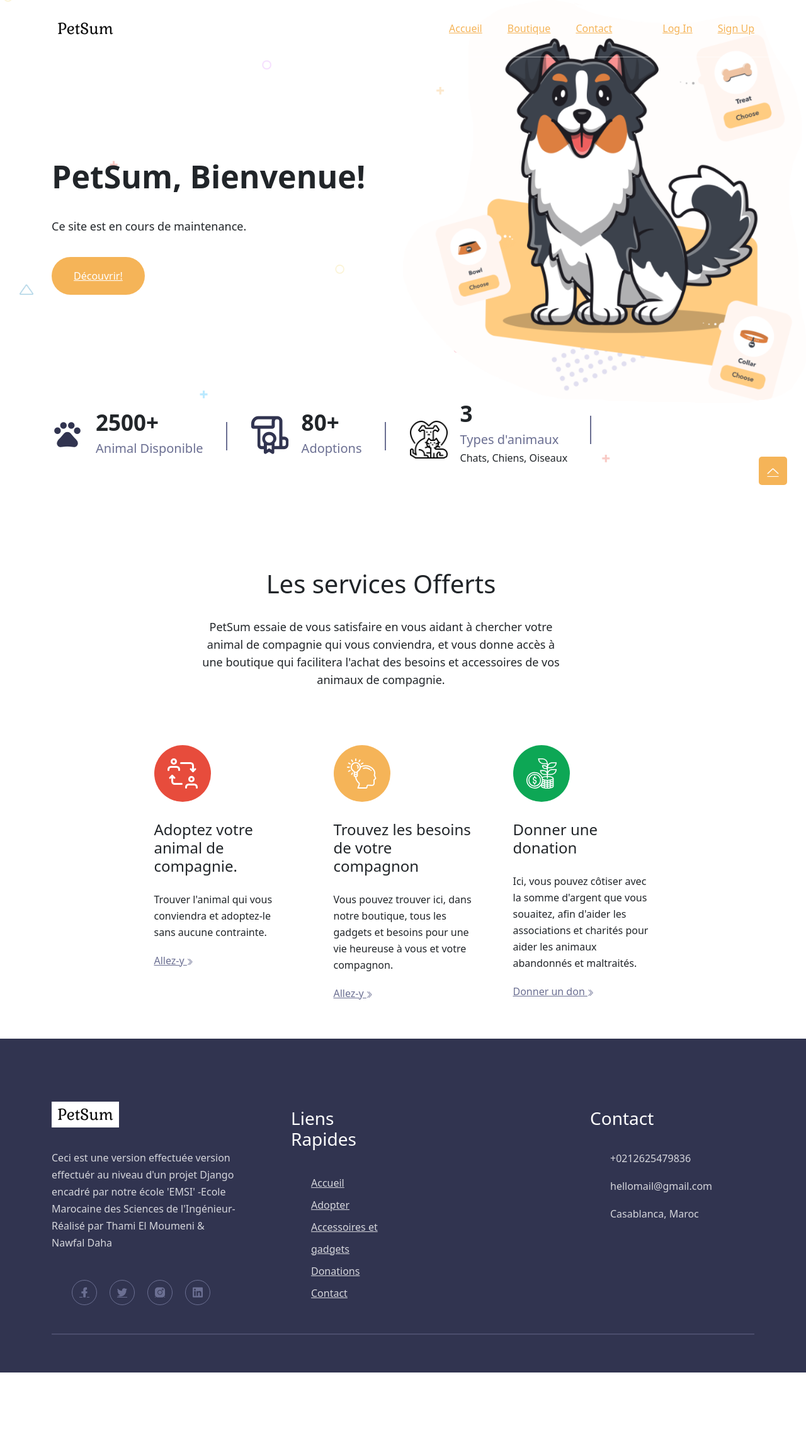
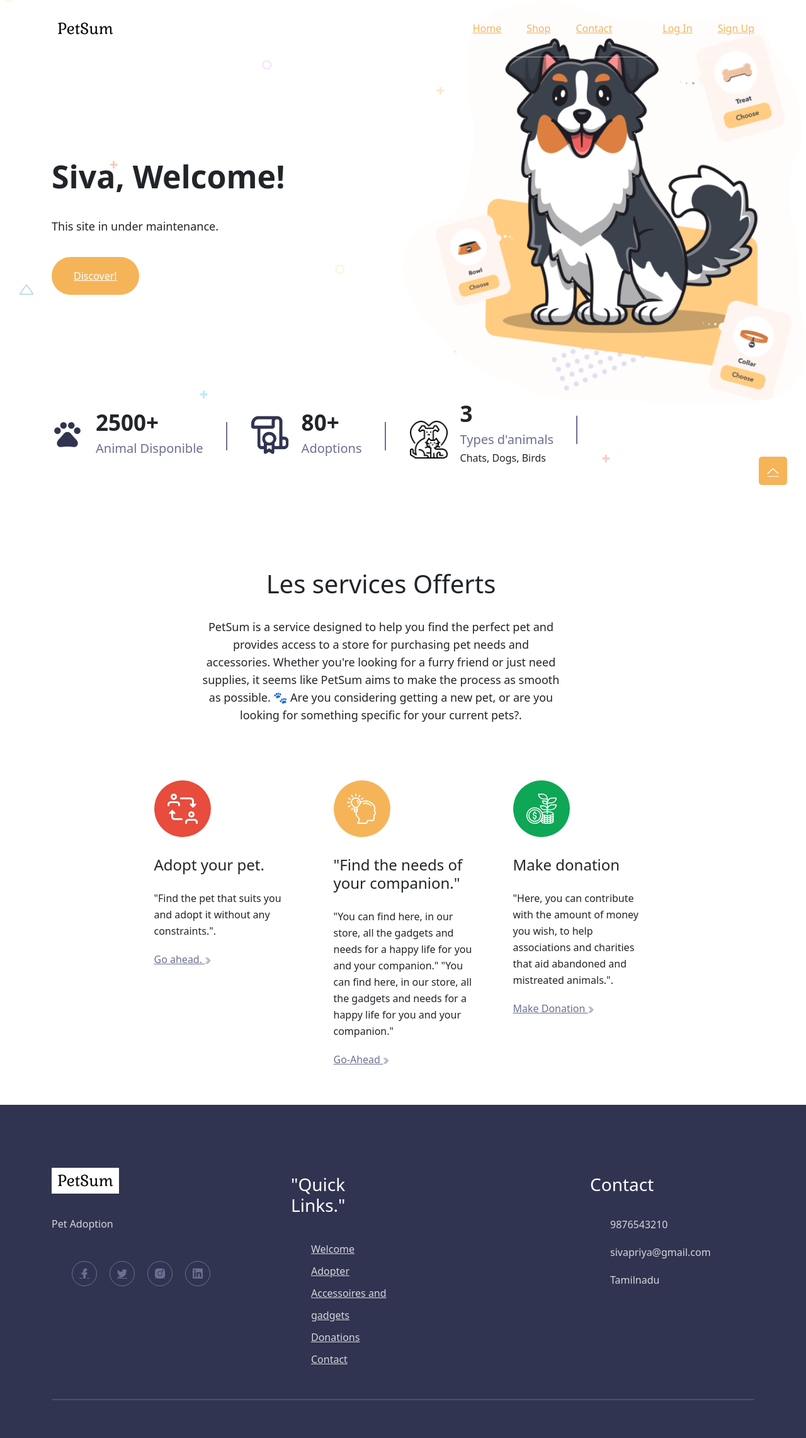
Before and after one commit to kajakgm/sivakgm, a Django app: page / in a window 1280 px wide. Shown: the whole page at 63% size. Before the commit the page ends 2179 px from the top, so only its background shows below. Run offline with Django 4.2, Linux system fonts and the light colour scheme; some libraries are stand-ins or nearby versions.

Commit message:
first commit

```diff
--- a/item/Templates/item/detail.html
+++ b/item/Templates/item/detail.html
@@ -18,7 +18,7 @@
 						<div class="about-content">
 							<h1 class="mb-30 wow fadeInUp" data-wow-delay=".2s">{{ item.name }}</h1>
 							<p class="mb-40 wow fadeInUp" data-wow-delay=".4s">{{ item.description }}</p>
-							<button data-item={{item.id}} data-action="add" class="main-btn btn-hover wow fadeInUp update-cart" data-wow-delay=".6s">Ajouter au Panier !</button>
+							<button data-item={{item.id}} data-action="add" class="main-btn btn-hover wow fadeInUp update-cart" data-wow-delay=".6s">Add to Cart!</button>
 						</div>
 					</div>
 				</div>
--- a/item/Templates/item/items.html
+++ b/item/Templates/item/items.html
@@ -5,14 +5,14 @@
 <section class="service-section pt-150">
     <div class="container">
         <div class="hero-content">
-        <h1 class="section-title text-center mb-60 wow fadeInUp">Animaux Recherchés</h1>
+        <h1 class="section-title text-center mb-60 wow fadeInUp">Sought-after Animals</h1>
         </div>
             <div class="row">
                 <div class="col-xxl-6 col-lg-5">
                     <div class="cta-form-wrapper">
                         <form method="get" action="{% url 'item:items' %}">
 
-                            <input  name="query" class="form-input" type="text" value="{{ query }}" placeholder="Trouver votre animal..">
+                            <input  name="query" class="form-input" type="text" value="{{ query }}" placeholder=Find your pet..">
 
                             <button type="submit" class="main-btn btn-hover">Search</button>
                         </form>
--- a/store/Templates/store/base.html
+++ b/store/Templates/store/base.html
@@ -1,4 +1,4 @@
-<!DOCTYPE html>
+ <!DOCTYPE html>
 {% load static %}
 <html class="no-js" lang="fr">
   <head>
@@ -70,14 +70,14 @@ var csrftoken = getToken('csrftoken');
                   <ul id="nav" class="navbar-nav ml-auto">
                     {% if request.user.is_authenticated %}
                     <li class="nav-item">
-                          <a class="page-scroll">Bonjour, {{ user.username }}</a>
+                          <a class="page-scroll">Hello, {{ user.username }}</a>
                     </li>
                     {% endif %}
                     <li class="nav-item">
-                      <a class="page-scroll" href="../">Accueil</a>
+                      <a class="page-scroll" href="../">Home</a>
                     </li>
                     <li class="nav-item">
-                      <a class="page-scroll" href="../store">Boutique</a>
+                      <a class="page-scroll" href="../store">Shop</a>
                     </li>
 
                     <li class="nav-item">
@@ -133,7 +133,7 @@ var csrftoken = getToken('csrftoken');
 								<div class="logo">
 									<a href="../"> <img src="{% static '/img/logo/logo.png' %}" alt=""> </a>
 								</div>
-								<p class="desc">Ceci est une version effectuée version effectuér au niveau d'un projet Django encadré par notre école 'EMSI' -Ecole Marocaine des Sciences de l'Ingénieur- Réalisé par Thami El Moumeni & Nawfal Daha</p>
+								<p class="desc">Pet Adoption</p>
 								<ul class="socials">
 									<li>
 										<a href="javascript:void(0)"> <i class="lni lni-facebook-filled"></i> </a>
@@ -152,11 +152,11 @@ var csrftoken = getToken('csrftoken');
 						</div>
 						<div class="col-lg-2 col-md-6">
 							<div class="footer-widget">
-								<h3>Liens Rapides</h3>
+								<h3>"Quick Links."</h3>
 								<ul class="links">
-									<li><a href="../">Accueil</a></li>
+									<li><a href="../">Welcome</a></li>
 									<li><a href="../store">Adopter</a></li>
-									<li><a href="../second_shop">Accessoires et gadgets</a></li>
+									<li><a href="../second_shop">Accessoires and gadgets</a></li>
 									<li><a href="javascript:void(0)">Donations</a></li>
 									<li><a href="../contact">Contact</a></li>
 								</ul>
@@ -171,9 +171,9 @@ var csrftoken = getToken('csrftoken');
 							<div class="footer-widget">
 								<h3>Contact</h3>
 								<ul class="info">
-									<li>+0212625479836</li>
-									<li>hellomail@gmail.com</li>
-									<li>Casablanca, Maroc</li>
+									<li>9876543210</li>
+									<li>sivapriya@gmail.com</li>
+									<li>Tamilnadu</li>
 								</ul>
 							</div>
 						</div>
--- a/store/Templates/store/contact.html
+++ b/store/Templates/store/contact.html
@@ -13,7 +13,7 @@ Contact
     <div class="row">
       <div class="col-lg-6 col-xl-5">
         <div class="section-title mb-60">
-          <h1 class="mb-25 wow fadeInUp" data-wow-delay=".2s">Contactez nous</h1>
+          <h1 class="mb-25 wow fadeInUp" data-wow-delay=".2s">Contact Us</h1>
           <p class="wow fadeInUp" data-wow-delay=".4s"></p>
         </div>
       </div>
--- a/store/Templates/store/main.html
+++ b/store/Templates/store/main.html
@@ -10,11 +10,11 @@ Home
         <div class="row">
           <div class="col-lg-7 col-xl-6">
 				<div class="hero-content">
-					<h1 class="wow fadeInUp" data-wow-delay=".2s">PetSum, Bienvenue!</h1>
+					<h1 class="wow fadeInUp" data-wow-delay=".2s">Siva, Welcome!</h1>
 					<p class="wow fadeInUp" data-wow-delay=".4s">
-						Ce site est en cours de maintenance.
+						This site in under maintenance.
 					</p>
-					<a href="store" rel="nofollow" class="main-btn btn-hover wow fadeInUp" data-wow-delay=".6s">Découvrir!</a>
+					<a href="store" rel="nofollow" class="main-btn btn-hover wow fadeInUp" data-wow-delay=".6s">Discover!</a>
 				</div>
 			</div>
 					<div class="col-xl-6 col-lg-5">
@@ -50,8 +50,8 @@ Home
 								</div>
 								<div class="content">
 									<h2 id="secondo3" class="countup" cup-end="3" cup-append=" "></h2>
-									<h5>Types d'animaux</h5>
-									<h6>Chats, Chiens, Oiseaux</h6>
+									<h5>Types d'animals</h5>
+									<h6>Chats, Dogs, Birds</h6>
 								</div>
 							</div>
 						</div>
@@ -72,7 +72,9 @@ Home
 						<div class="service-content">
 							<div class="section-title text-center mb-60">
 								<h1 class="mb-30 wow fadeInUp" data-wow-delay=".2s">Les services Offerts</h1>
-								<p class="mb-40 wow fadeInUp" data-wow-delay=".4s">PetSum essaie de vous satisfaire en vous aidant à chercher votre animal de compagnie qui vous conviendra, et vous donne accès à une boutique qui facilitera l'achat des besoins et accessoires de vos animaux de compagnie.</p>
+								<p class="mb-40 wow fadeInUp" data-wow-delay=".4s">PetSum is a service designed to help you find the perfect pet and provides access to a store for purchasing pet needs and accessories. Whether you're looking for a furry friend or just need supplies, it seems like PetSum aims to make the process as smooth as possible. 🐾
+
+Are you considering getting a new pet, or are you looking for something specific for your current pets?.</p>
 							</div>
 						</div>
 					</div>
@@ -110,10 +112,10 @@ Home
 								</svg>
 							</div>
 							<div class="content">
-								<h4>Adoptez votre animal de compagnie.</h4>
-								<p>Trouver l'animal qui vous conviendra et adoptez-le sans aucune contrainte.</p>
+								<h4>Adopt your pet.</h4>
+								<p>"Find the pet that suits you and adopt it without any constraints.".</p>
 								<a href="store">
-									Allez-y
+									Go ahead.
 									<i class="lni lni-angle-double-right"></i>
 								</a>
 							</div>
@@ -188,10 +190,11 @@ Home
 								</svg>
 							</div>
 							<div class="content">
-								<h4>Trouvez les besoins de votre compagnon</h4>
-								<p>Vous pouvez trouver ici, dans notre boutique, tous les gadgets et besoins pour une vie heureuse à vous et votre compagnon.</p>
+								<h4>"Find the needs of your companion."</h4>
+								<p>"You can find here, in our store, all the gadgets and needs for a happy life for you and your companion."
+"You can find here, in our store, all the gadgets and needs for a happy life for you and your companion."</p>
 								<a href="second_shop">
-									Allez-y
+									Go-Ahead
 									<i class="lni lni-angle-double-right"></i>
 								</a>
 							</div>
@@ -210,10 +213,10 @@ Home
 								</svg>
 							</div>
 							<div class="content">
-								<h4>Donner une donation</h4>
-								<p>Ici, vous pouvez côtiser avec la somme d'argent que vous souaitez, afin d'aider les associations et charités pour aider les animaux abandonnés et maltraités.</p>
+								<h4>Make donation</h4>
+								<p>"Here, you can contribute with the amount of money you wish, to help associations and charities that aid abandoned and mistreated animals.".</p>
 								<a href="javascript:void(0)">
-									Donner un don
+									Make Donation
 									<i class="lni lni-angle-double-right"></i>
 								</a>
 							</div>
--- a/store/Templates/store/second_shop.html
+++ b/store/Templates/store/second_shop.html
@@ -34,7 +34,7 @@ Accessoires
                                 <a href="{% url 'item:detail' item.id %}"><h2>{{ item.name }}</h2></a>
 
                                 <p>Prix: {{ item.price }}</p>
-                                <button data-item={{item.id}} data-action="add" class="main-btn btn-hover wow fadeInUp update-cart" data-wow-delay=".6s">Prendre</button>
+                                <button data-item={{item.id}} data-action="add" class="main-btn btn-hover wow fadeInUp update-cart" data-wow-delay=".6s">Take</button>
 
                             </div>
                         </a>
--- a/store/Templates/store/store.html
+++ b/store/Templates/store/store.html
@@ -19,7 +19,7 @@ Shop
 
                 <a class="page-scroll main-btn btn-hover wow fadeInUp" href="../items">Naviguer&nbsp;&nbsp;&nbsp;<span class="material-symbols-outlined">search</span></a>
 
-        <h1 class="section-title text-center mb-60 wow fadeInUp">Animaux Disponibles</h1>
+        <h1 class="section-title text-center mb-60 wow fadeInUp">Available Animals</h1>
         </div>
             <div class="row">
 
```
Also changed, not shown: requireemnts.txt (added, +7 -0 lines), store/Templates/store/index.html (+17 -17 lines), store/Templates/store/login.html (+4 -4 lines), store/Templates/store/signup.html (+5 -5 lines), store/forms.py (+6 -6 lines), README.md (added), db.sqlite3.
